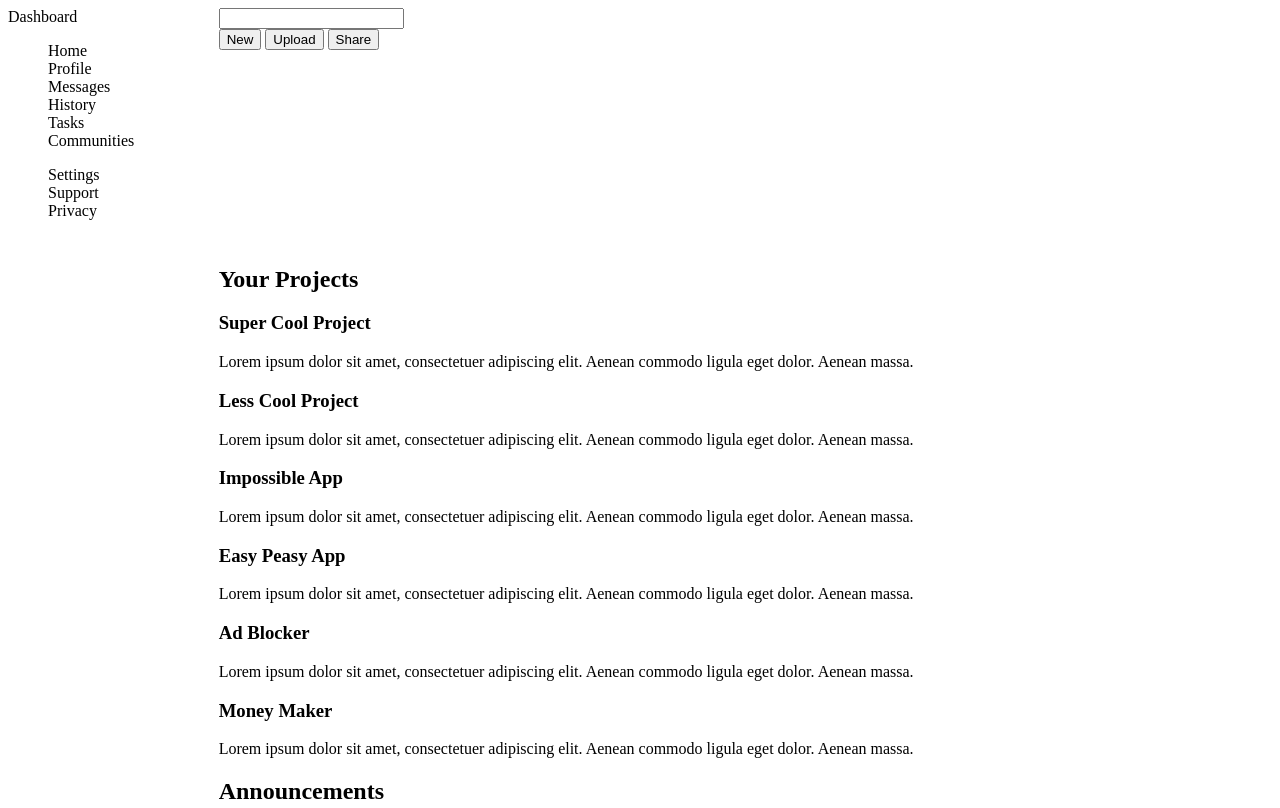
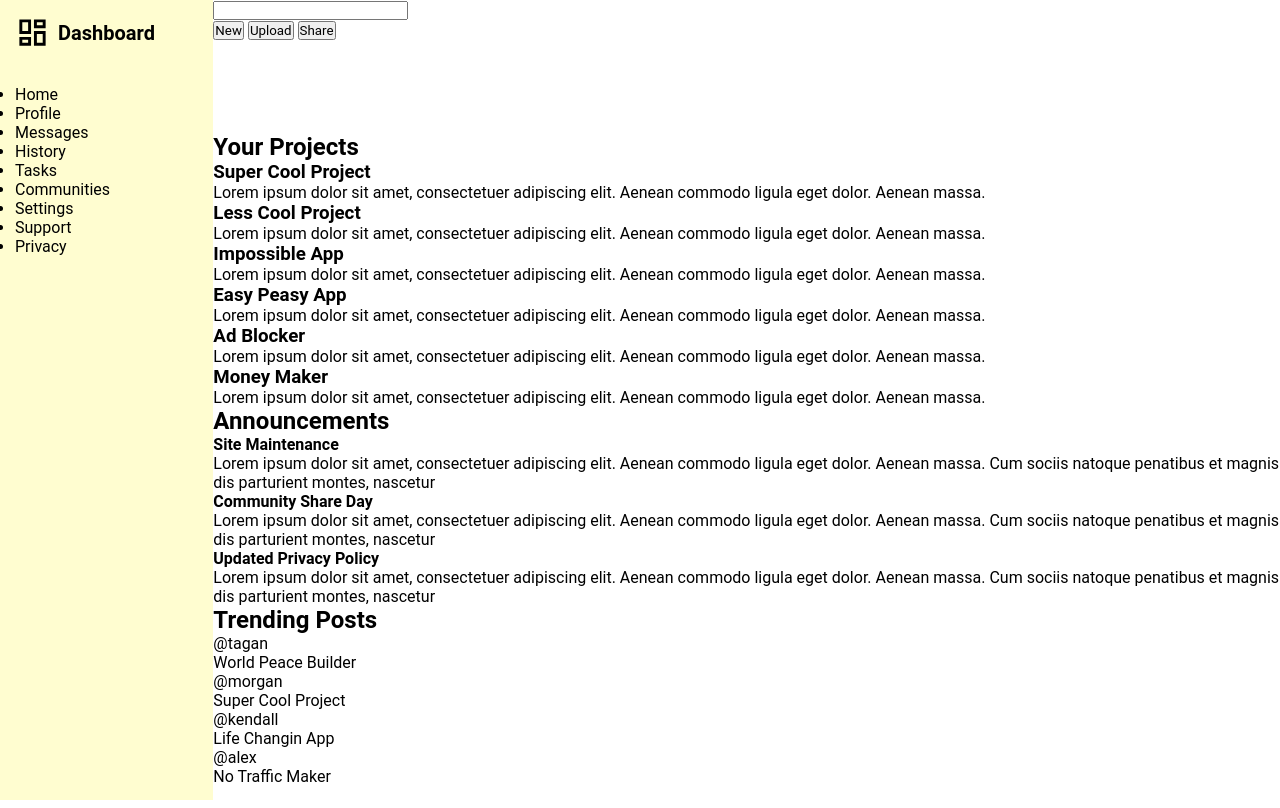
Before and after one commit to Zzanho/Admin-dashboard, a plain HTML site: page index.html in a window 1280 px wide. Shown: the top 808 px of the page. Drawn offline with Linux system fonts and the light colour scheme.

Commit message:
added new icons and changed background color for nav

```diff
--- a/index.html
+++ b/index.html
@@ -13,8 +13,8 @@
     <div class="content">
         <div class="nav">
             <div class="logo">
-                <i src="icons/view-dashboard.svg"></i>
-                Dashboard
+                <img class="dash" src="icons/view-dashboard-outline.svg"></i>
+                <p>Dashboard</p>
             </div>
             <div class="nav-list">
                 <ul>
--- a/styles.css
+++ b/styles.css
@@ -1,24 +1,41 @@
+* {
+    box-sizing: border-box;
+    padding: 0;
+    margin: 0;
+    font-family: 'Roboto', sans-serif;
+}
+
 .content {
     display: grid;
     grid-template-columns: 1fr 5fr;
     grid-template-rows: 1fr 5fr;
+    height: 100vh;
 }
 
 .nav {
-    grid-column: 1;
-    grid-row: span 2;
-
+    color: black;
+    background-color: #FFFDD0;
+    grid-column: 1 / 2;
+    grid-row: 1 / 3;
+    padding: 15px 20px 20px 15px;
+    display: grid;
+    grid-template-columns: 1fr;
+    grid-template-rows: auto auto 1fr;
+    grid-gap: 35px;
+    list-style-type: none;
 }
 
 .logo {
-    grid-template-columns: 1fr 3fr;
+    font-weight: bold;
+    font-size: 20px;
+    grid-row: 1 / 2;
+    display: flex;
+    align-items: center;
 }
 
-.nav-list ul {
-    gap: 10px;
-    list-style-type: none;
+.dash {
+    width: 43px;
+    padding-right: 8px;
+
+
 }
-
-.nav-list li a {
-    text-decoration: none;
-}
```
Also changed, not shown: icons/view-dashboard-outline.svg (added).
